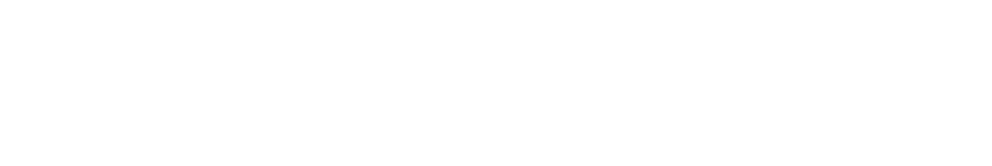
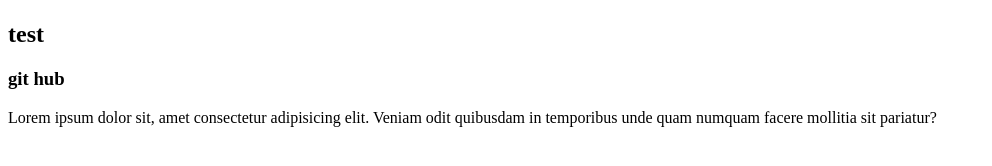
Before and after one commit to Bphuc96/bc52_portfolio, a plain HTML site: page index.html in a window 1280 px wide. Shown: the whole page, without its empty margins (0-992 px from the left). Drawn offline with Linux system fonts and the light colour scheme.

Commit message:
toi la github

```diff
--- a/index.html
+++ b/index.html
@@ -7,6 +7,9 @@
     <title>Document</title>
 </head>
 <body>
-
+    <h1></h1>
+    <h2>test</h2>
+    <h3>git hub</h3>
+    <p>Lorem ipsum dolor sit, amet consectetur adipisicing elit. Veniam odit quibusdam in temporibus unde quam numquam facere mollitia sit pariatur?</p>
 </body>
 </html>
```
